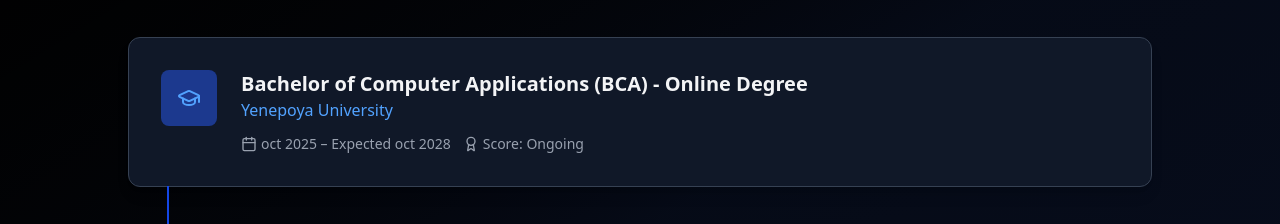
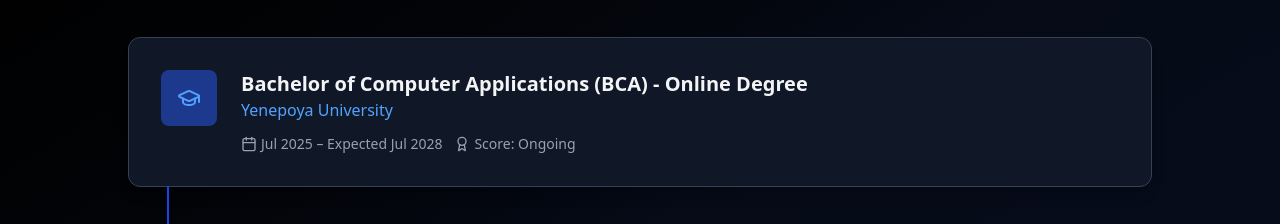
Before and after one commit to shasbinas/react-ts-personal-portfolio, a React (Vite) app: page / in a window 1280 px wide. Shown: the part 5880-6104 px from the top of the page. Built offline with nearby package versions, Linux system fonts and the light colour scheme; no server answers; a web font is replaced by a local one.

Commit message:
fix: correct education period for Bachelor of Computer Applications

```diff
--- a/src/components/Education.tsx
+++ b/src/components/Education.tsx
@@ -6,7 +6,7 @@
   {
     degree: 'Bachelor of Computer Applications (BCA) - Online Degree',
     institution: 'Yenepoya University',
-    period: 'oct 2025 – Expected oct 2028',
+    period: 'Jul 2025 – Expected Jul 2028',
     score: 'Ongoing',
   },
   // {
```
